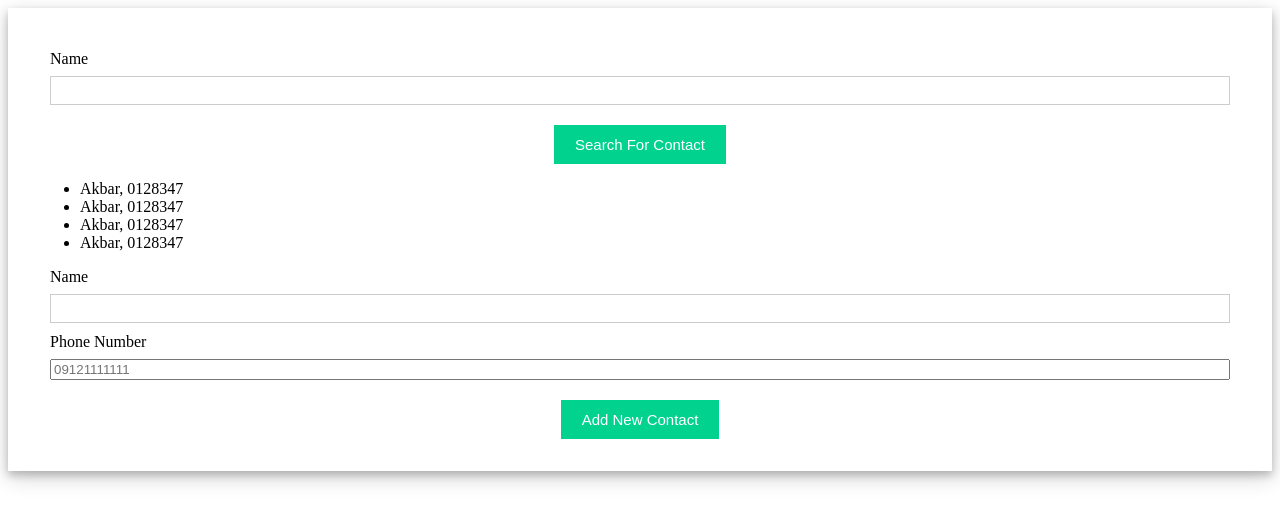
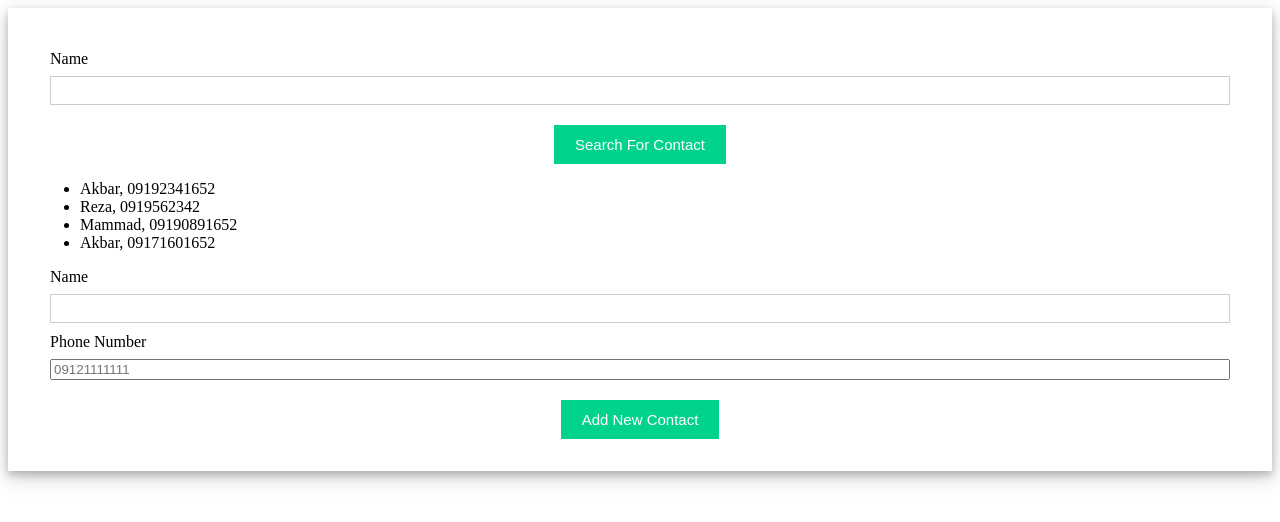
Before and after one commit to Rahnema-College-SU/contact-list-react, a React (Create React App) app: page /contactListPage in a window 1280 px wide. Shown: the top 522 px of the page. Built offline with nearby package versions, Linux system fonts and the light colour scheme.

Commit message:
final commit

```diff
--- a/src/App.tsx
+++ b/src/App.tsx
@@ -1,5 +1,5 @@
 import React from 'react';
-import { Route, Routes } from 'react-router-dom';
+import { BrowserRouter ,Route, Routes } from 'react-router-dom';
 
 // import logo from './logo.svg';
 import './App.css';
@@ -10,21 +10,14 @@ function App() {
   return (
     <div className="App">
 
-        {/* <LoginPage/> */}
+      <BrowserRouter>
+          <Routes>
 
-        <ContactListPage/>
+            <Route path="/login" element={<LoginPage />}/>
+            <Route path="/contactListPage" element={<ContactListPage />}/>
 
-        {/* <Routes>
-
-          <Route path="/Login">
-            <LoginPage />
-          </Route>
-
-          <Route path="/ContactListPage">
-            <ContactListPage />
-          </Route>
-
-        </Routes> */}
+          </Routes>
+      </BrowserRouter>
 
     </div>
   );
--- a/src/ContactList.tsx
+++ b/src/ContactList.tsx
@@ -3,31 +3,35 @@ import { useState } from 'react';
 
 import "./styles.css";
 
+type contactinfo = {
+    name: string,
+    phoneNum: string
+}
 
 export default function ContactListPage() {
 
     const [contactList, setContactList] = useState([
         {
             name: "Akbar",
-            phoneNum: "0128347"
+            phoneNum: "09192341652"
+        },
+        {
+            name: "Reza",
+            phoneNum: "0919562342"
+        },
+        {
+            name: "Mammad",
+            phoneNum: "09190891652"
         },
         {
             name: "Akbar",
-            phoneNum: "0128347"
-        },
-        {
-            name: "Akbar",
-            phoneNum: "0128347"
-        },
-        {
-            name: "Akbar",
-            phoneNum: "0128347"
+            phoneNum: "09171601652"
         }
     ]);
 
     const [contactName, setContactName] = useState("");
     const [contactPhone, setContactPhone] = useState("");
-
+    const [searchedName, setSearchName] = useState("");
 // 09195601652
 
     const handleAddSubmit = (event: React.SyntheticEvent) => {
@@ -44,11 +48,19 @@ export default function ContactListPage() {
     const handleSearchSubmit = (event: React.SyntheticEvent) => {
         event.preventDefault();
 
-        const name = contactName;
-
-
+        const searchedName = contactName;
+        setSearchName(searchedName);
 
     };
+
+    const matchesName = (currContName: contactinfo) => {
+
+        if(searchedName === currContName.name || !searchedName) {
+            return true;
+        }
+
+        return false
+    }
 
 
     return (
@@ -60,9 +72,9 @@ export default function ContactListPage() {
                     <div className="input-container">
                         <label>Name </label>
                         <input
+                            // value={contactName}
                             type="text"
                             name="name"
-                            required
                             onChange={event => setContactName(event.target.value)}
                         />
                     </div>
@@ -76,7 +88,7 @@ export default function ContactListPage() {
             <div className='form '>
                 <ul>
                     {
-                        contactList.map((contactInfo) => {
+                        contactList.filter(matchesName).map((contactInfo) => {
                             return <li className='list-item'>
                                 {contactInfo.name}, {contactInfo.phoneNum}
                             </li>
@@ -90,6 +102,7 @@ export default function ContactListPage() {
                     <div className="input-container">
                         <label>Name</label>
                         <input
+                            // value={contactName}
                             type="text"
                             name="name"
                             required
```
